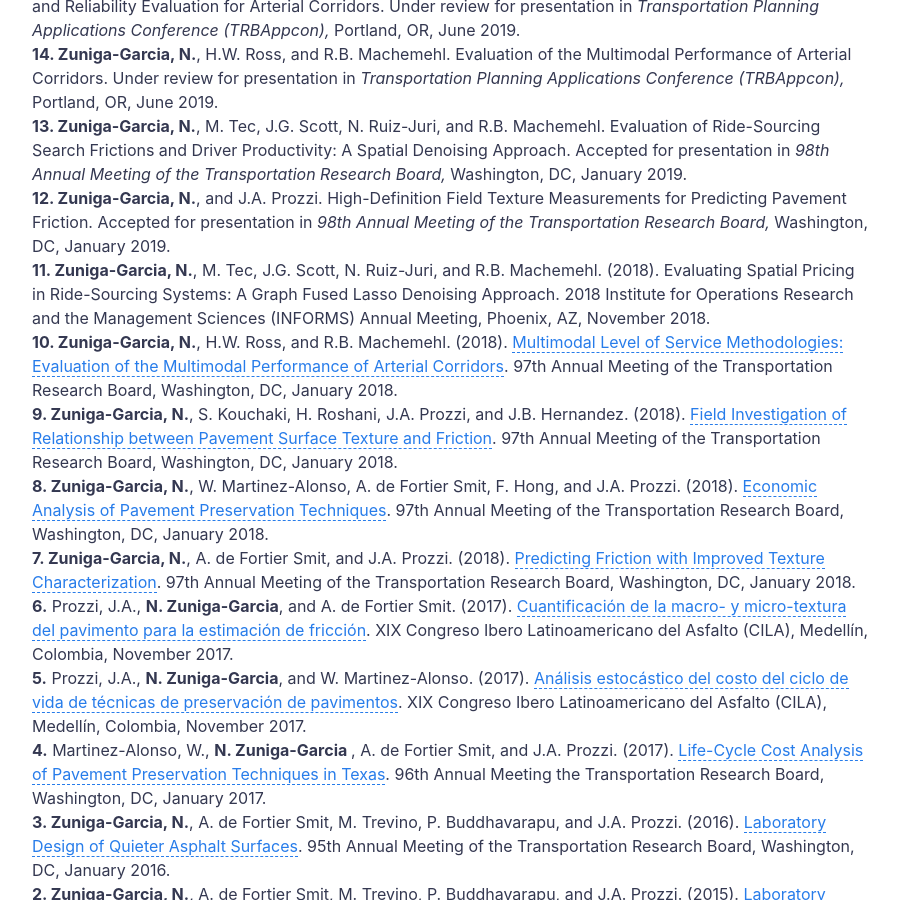
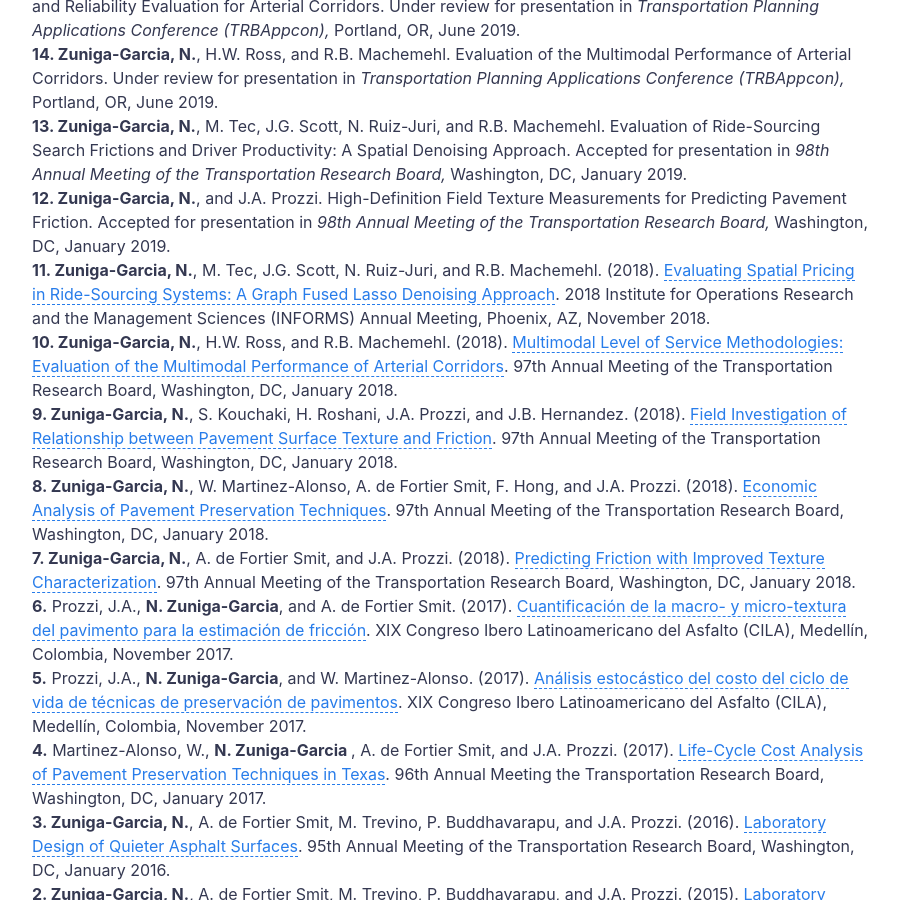
Before and after one commit to nzunigag/nzunigag.github.io, a Jekyll site: the page built from research.md, in a window 1280 px wide and 900 px high, scrolled down 888 px. Shown: the whole window, without its empty margins (188-1086 px from the left). Built offline with Jekyll 4.4.1, drawn with Linux system fonts in a browser that asks for light colours; part of the change alters nothing that is shown.

```diff
--- a/research.md
+++ b/research.md
@@ -31,7 +31,7 @@ ___
 <br>
 <b>12. Zuniga-Garcia, N.</b>, and J.A. Prozzi. High-Definition Field Texture Measurements for Predicting Pavement Friction. Accepted for presentation in <i> 98th Annual Meeting of the Transportation Research Board,</i> Washington, DC, January 2019.
 <br>
-<b>11. Zuniga-Garcia, N.</b>, M. Tec, J.G. Scott, N. Ruiz-Juri, and R.B. Machemehl. (2018). Evaluating Spatial Pricing in Ride-Sourcing Systems: A Graph Fused Lasso Denoising Approach. 2018 Institute for Operations Research and the Management Sciences (INFORMS) Annual Meeting, Phoenix, AZ, November 2018.
+<b>11. Zuniga-Garcia, N.</b>, M. Tec, J.G. Scott, N. Ruiz-Juri, and R.B. Machemehl. (2018). [Evaluating Spatial Pricing in Ride-Sourcing Systems: A Graph Fused Lasso Denoising Approach](../research/pres/2018_Informs.pdf). 2018 Institute for Operations Research and the Management Sciences (INFORMS) Annual Meeting, Phoenix, AZ, November 2018.
 <br>
 <b>10. Zuniga-Garcia, N.</b>, H.W. Ross, and R.B. Machemehl. (2018). [Multimodal Level of Service Methodologies: Evaluation of the Multimodal Performance of Arterial Corridors](../research/pres/2018_MMLOS.pdf). 97th Annual Meeting of the Transportation Research Board, Washington, DC, January 2018.
 <br>
```
